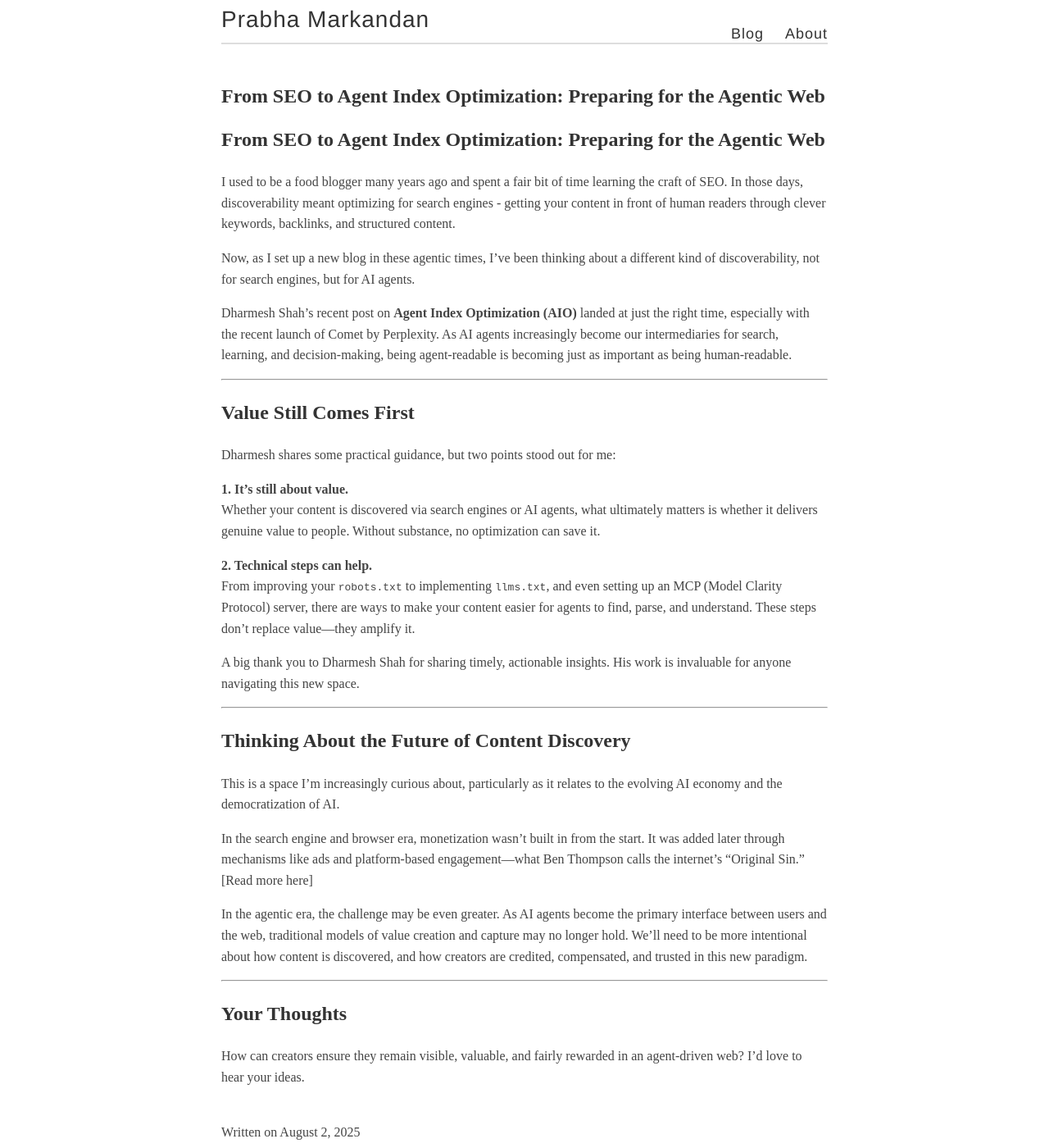
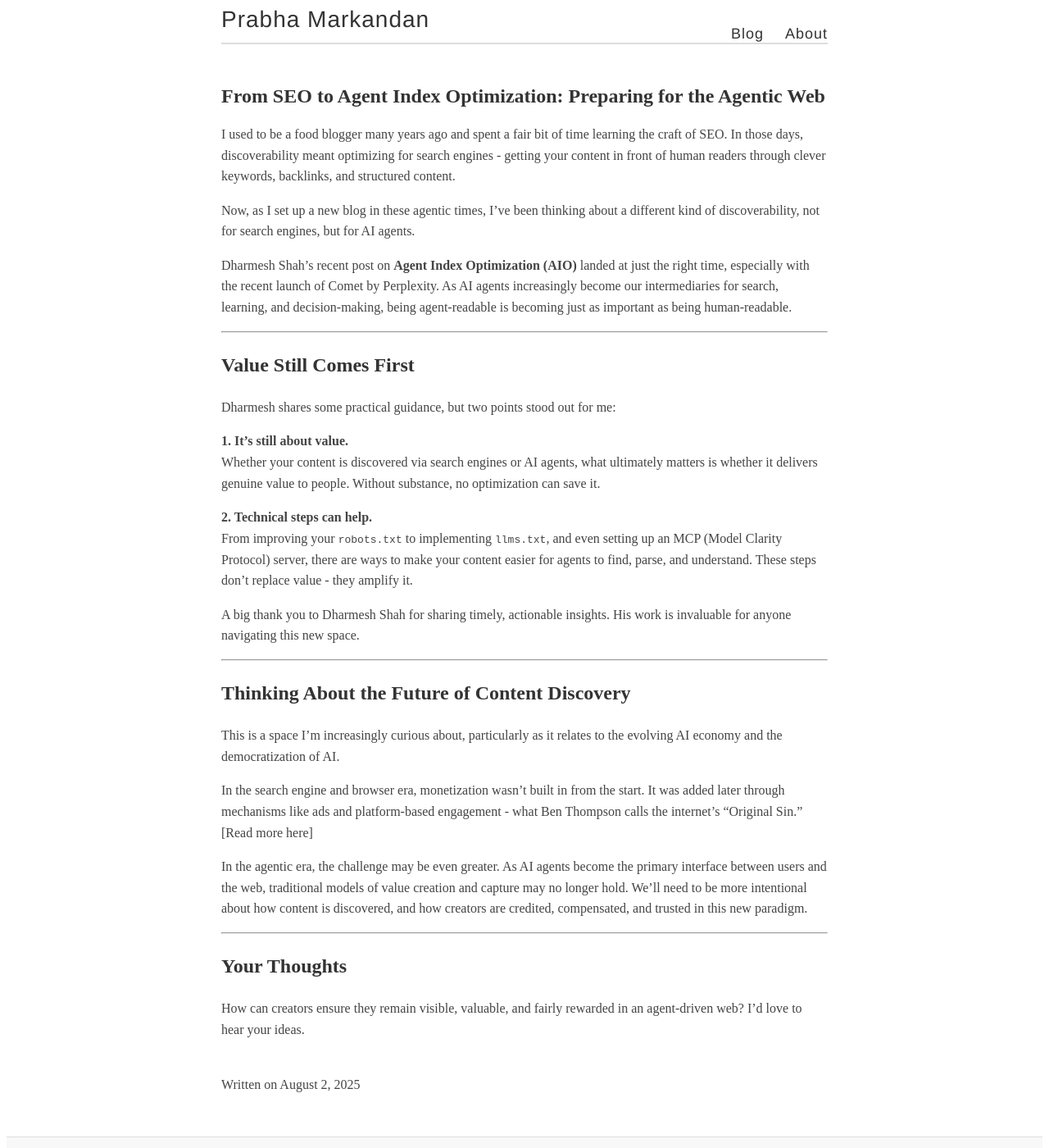
Before and after one commit to prabhamarkandan/prabhamarkandan.github.io, a Jekyll site: the page built from _posts/2025-08-02-seo-to-agent-index-optimization-agentic-web.md, in a window 1280 px wide and 1400 px high. Shown: the whole window at 82% size. Built offline with Jekyll 4.4.1, drawn with Linux system fonts in a browser that asks for light colours.

Commit message:
Update 2025-08-02-seo-to-agent-index-optimization-agentic-web.md

```diff
--- a/_posts/2025-08-02-seo-to-agent-index-optimization-agentic-web.md
+++ b/_posts/2025-08-02-seo-to-agent-index-optimization-agentic-web.md
@@ -4,8 +4,6 @@
 date: 2025-08-02
 categories: engineering leadership
 ---
-
-# From SEO to Agent Index Optimization: Preparing for the Agentic Web
 
 I used to be a food blogger many years ago and spent a fair bit of time learning the craft of SEO. In those days, discoverability meant optimizing for search engines - getting your content in front of human readers through clever keywords, backlinks, and structured content.
 
@@ -23,7 +21,7 @@
 Whether your content is discovered via search engines or AI agents, what ultimately matters is whether it delivers genuine value to people. Without substance, no optimization can save it.
 
 **2. Technical steps can help.**
-From improving your `robots.txt` to implementing `llms.txt`, and even setting up an MCP (Model Clarity Protocol) server, there are ways to make your content easier for agents to find, parse, and understand. These steps don’t replace value—they amplify it.
+From improving your `robots.txt` to implementing `llms.txt`, and even setting up an MCP (Model Clarity Protocol) server, there are ways to make your content easier for agents to find, parse, and understand. These steps don’t replace value - they amplify it.
 
 A big thank you to Dharmesh Shah for sharing timely, actionable insights. His work is invaluable for anyone navigating this new space.
 
@@ -33,7 +31,7 @@
 
 This is a space I’m increasingly curious about, particularly as it relates to the evolving AI economy and the democratization of AI.
 
-In the search engine and browser era, monetization wasn’t built in from the start. It was added later through mechanisms like ads and platform-based engagement—what Ben Thompson calls the internet’s “Original Sin.” [Read more here]
+In the search engine and browser era, monetization wasn’t built in from the start. It was added later through mechanisms like ads and platform-based engagement - what Ben Thompson calls the internet’s “Original Sin.” [Read more here]
 
 In the agentic era, the challenge may be even greater. As AI agents become the primary interface between users and the web, traditional models of value creation and capture may no longer hold. We’ll need to be more intentional about how content is discovered, and how creators are credited, compensated, and trusted in this new paradigm.
 
```
